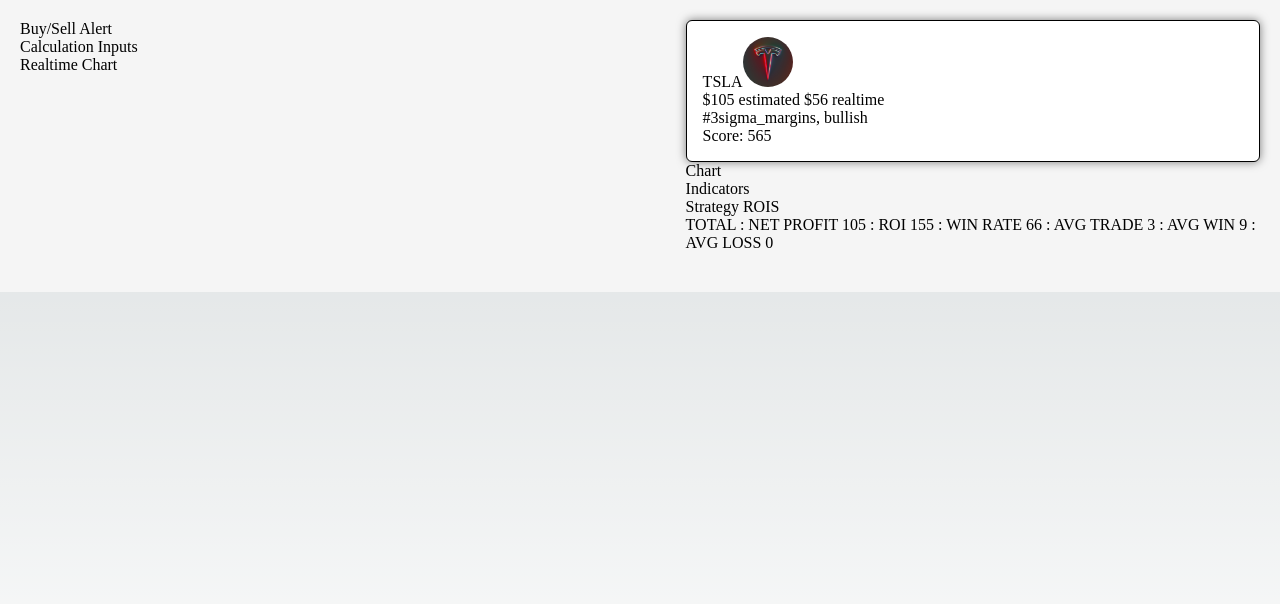
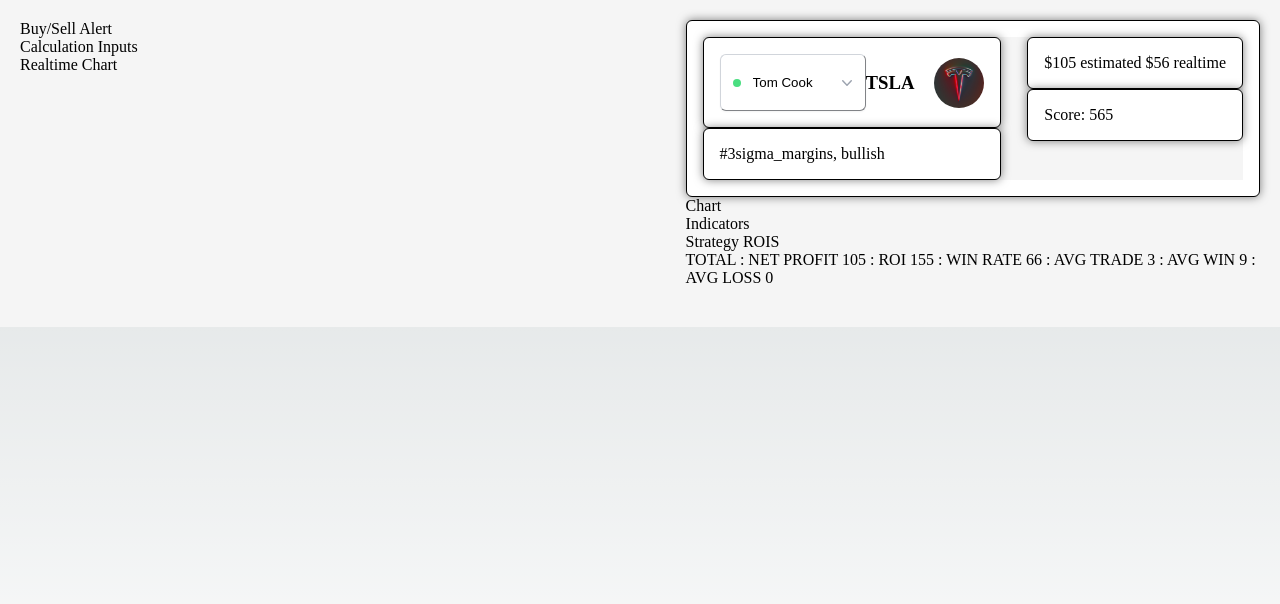
Before and after one commit to jatkz/trade-interface, a Next.js app: page /trade in a window 1280 px wide. Shown: the top 604 px of the page. Built offline with nearby package versions, Linux system fonts and the light colour scheme.

Commit message:
started drop down

```diff
--- a/components/container.module.css
+++ b/components/container.module.css
@@ -1,10 +1,11 @@
 .border {
-    border: 1px solid black;
-    border-radius: 0.375rem;
-    background-color: white;
-    box-shadow: 0 0 10px rgba(0, 0, 0, 0.5);
+  border: 1px solid black;
+  border-radius: 0.375rem;
+  background-color: white;
+  box-shadow: 0 0 10px rgba(0, 0, 0, 0.5);
 }
 
 .padding {
-    padding: 1rem;
+  padding: 1rem;
+  text-align: left;
 }
--- /dev/null
+++ b/components/trade/symboldropdown.module.css
@@ -0,0 +1,179 @@
+.dropdown {
+  position: relative;
+}
+
+.button {
+  position: relative;
+  width: 100%;
+  cursor: default;
+  border-radius: 0.375rem;
+  border-width: 1px;
+  border-color: rgb(209 213 219);
+  background-color: rgb(255 255 255);
+  padding: 0.5rem 2.5rem 0.5rem 0.75rem;
+  text-align: left;
+  box-shadow: 0 1px 2px 0 rgb(0 0 0 / 0.05);
+}
+
+.button:focus {
+  border-color: rgb(99 102 241);
+  outline: 2px solid transparent;
+  outline-offset: 2px;
+  box-shadow: var(--tw-ring-inset) 0 0 0 calc(1px + var(--tw-ring-offset-width))
+    var(--tw-ring-color);
+  --tw-ring-color: rgb(99 102 241);
+}
+
+.flexcenter {
+  display: flex;
+  align-items: center;
+}
+
+.selectedOnline {
+  background-color: rgb(74 222 128);
+}
+
+.selectedOffline {
+  background-color: rgb(229 231 235);
+}
+
+.selectedStatus {
+  display: inline-block;
+  height: 0.5rem;
+  width: 0.5rem;
+  flex-shrink: 0;
+  border-radius: 9999px;
+}
+
+.selectedLabel {
+  color: black;
+  margin: 0.75rem;
+  display: block;
+  overflow: hidden;
+  text-overflow: ellipsis;
+  white-space: nowrap;
+}
+
+.buttoniconwrapper {
+  pointer-events: none;
+  position: absolute;
+  top: 0px;
+  bottom: 0px;
+  right: 0px;
+  display: flex;
+  align-items: center;
+  padding-right: 0.5rem;
+}
+
+.buttonicon,
+.buttoniconGray {
+  height: 1.25rem;
+  width: 1.25rem;
+}
+
+.buttoniconGray {
+  color: rgb(156 163 175);
+}
+
+.transition {
+  transition-property: color, background-color, border-color, outline-color,
+    text-decoration-color, fill, stroke, opacity, box-shadow, transform, filter,
+    backdrop-filter;
+  transition-timing-function: cubic-bezier(0.4, 0, 0.2, 1);
+  transition-duration: 150ms;
+  transition-timing-function: cubic-bezier(0.4, 0, 1, 1);
+  transition-duration: 100ms;
+}
+
+.transitionFrom {
+  opacity: 1;
+}
+
+.transitionTo {
+  opacity: 0;
+}
+
+.dropdownContainer {
+  position: absolute;
+  z-index: 10;
+  margin-top: 0.25rem;
+  max-height: 15rem;
+  width: 100%;
+  overflow: auto;
+  border-radius: 0.375rem;
+  background-color: rgb(255 255 255);
+  padding: 0.25rem 0rem 0.25rem 0rem;
+  font-size: 1rem; /* 16px */
+  line-height: 1.5rem; /* 24px */
+  box-shadow: 0 10px 15px -3px rgb(0 0 0 / 0.1), 0 4px 6px -4px rgb(0 0 0 / 0.1);
+  box-shadow: var(--tw-ring-inset) 0 0 0 calc(1px + var(--tw-ring-offset-width))
+    var(--tw-ring-color);
+  --tw-ring-color: rgb(0 0 0);
+  --tw-ring-opacity: 0.05;
+}
+
+.dropdownContainer:focus {
+  outline: 2px solid transparent;
+  outline-offset: 2px;
+}
+
+.dropdownOption {
+  position: relative;
+  cursor: default;
+  user-select: none;
+  padding: 0.5rem 2.25rem 0.5rem 0.75rem;
+}
+
+.bgindigo {
+  background-color: rgb(79 70 229);
+}
+
+.dropdownInactive {
+  color: rgb(17 24 39);
+}
+
+.textwhite {
+  color: rgb(255 255 255);
+}
+
+.textindigo {
+  color: rgb(79 70 229);
+}
+
+.dropdownActiveIconWrapper {
+  position: absolute;
+  top: 0px;
+  bottom: 0px;
+  right: 0px;
+  display: flex;
+  align-items: center;
+  padding-right: 1rem;
+}
+
+.dropdownOnlineIcon {
+  display: inline-block;
+  flex-shrink: 0;
+  border-radius: 9999px;
+  height: 0.5rem;
+  width: 0.5rem;
+}
+
+.normal {
+  font-weight: 400;
+}
+
+.semibold {
+  font-weight: 600;
+}
+
+.sr_only {
+  position: absolute;
+  width: 1px;
+  height: 1px;
+  padding: 0;
+  margin: -1px;
+  overflow: hidden;
+  clip: rect(0, 0, 0, 0);
+  white-space: nowrap;
+  border-width: 0;
+}
--- /dev/null
+++ b/components/trade/symboldropdown.tsx
@@ -0,0 +1,125 @@
+import { Fragment, useState } from "react";
+import { Listbox, Transition } from "@headlessui/react";
+import {
+  CheckIcon,
+  ChevronUpDownIcon,
+  ChevronDownIcon,
+} from "@heroicons/react/20/solid";
+import styles from "./symboldropdown.module.css";
+import { clsx } from "clsx";
+
+const people = [
+  { id: 1, name: "Wade Cooper", online: true },
+  { id: 2, name: "Arlene Mccoy", online: false },
+  { id: 3, name: "TSLA", online: true },
+  { id: 4, name: "Tom Cook", online: true },
+  { id: 5, name: "Tanya Fox", online: false },
+  { id: 6, name: "Hellen Schmidt", online: true },
+  { id: 7, name: "Caroline Schultz", online: true },
+  { id: 8, name: "Mason Heaney", online: false },
+  { id: 9, name: "Claudie Smitham", online: true },
+  { id: 10, name: "Emil Schaefer", online: false },
+];
+
+export default function TickerSymbolDropdown() {
+  const [selected, setSelected] = useState(people[3]);
+
+  return (
+    <Listbox value={selected} onChange={setSelected}>
+      {({ open }) => (
+        <>
+          <div className={styles.dropdown}>
+            <Listbox.Button className={styles.button}>
+              <span className={styles.flexcenter}>
+                <span
+                  aria-label={selected.online ? "Online" : "Offline"}
+                  className={clsx(
+                    {
+                      [styles.selectedOnline]: selected.online === true,
+                      [styles.selectedOffline]: selected.online === false,
+                    },
+                    styles.selectedStatus
+                  )}
+                />
+                <span className={styles.selectedLabel}>{selected.name}</span>
+              </span>
+              <span className={styles.buttoniconwrapper}>
+                <ChevronDownIcon
+                  className={styles.buttoniconGray}
+                  aria-hidden="true"
+                />
+              </span>
+            </Listbox.Button>
+
+            <Transition
+              show={open}
+              as={Fragment}
+              leave={styles.transition}
+              leaveFrom={styles.transitionFrom}
+              leaveTo={styles.transitionTo}
+            >
+              <Listbox.Options className={styles.dropdownContainer}>
+                {people.map((person) => (
+                  <Listbox.Option
+                    key={person.id}
+                    className={({ active }) =>
+                      clsx(
+                        active
+                          ? [styles.textwhite, styles.bgindigo]
+                          : styles.dropdownInactive,
+                        styles.dropdownOption
+                      )
+                    }
+                    value={person}
+                  >
+                    {({ selected, active }) => (
+                      <>
+                        <div className={styles.flexcenter}>
+                          <span
+                            className={clsx(
+                              person.online
+                                ? styles.selectedOnline
+                                : styles.selectedOffline,
+                              styles.dropdownOnlineIcon
+                            )}
+                            aria-hidden="true"
+                          />
+                          <span
+                            className={clsx(
+                              selected ? styles.semibold : styles.normal,
+                              styles.selectedLabel
+                            )}
+                          >
+                            {person.name}
+                            <span className={styles.sr_only}>
+                              {" "}
+                              is {person.online ? "online" : "offline"}
+                            </span>
+                          </span>
+                        </div>
+
+                        {selected ? (
+                          <span
+                            className={clsx(
+                              active ? styles.textwhite : styles.textindigo,
+                              styles.dropdownActiveIconWrapper
+                            )}
+                          >
+                            <CheckIcon
+                              className={styles.buttonicon}
+                              aria-hidden="true"
+                            />
+                          </span>
+                        ) : null}
+                      </>
+                    )}
+                  </Listbox.Option>
+                ))}
+              </Listbox.Options>
+            </Transition>
+          </div>
+        </>
+      )}
+    </Listbox>
+  );
+}
--- a/package.json
+++ b/package.json
@@ -9,10 +9,13 @@
     "lint": "next lint"
   },
   "dependencies": {
+    "@headlessui/react": "^1.7.11",
+    "@heroicons/react": "^2.0.15",
     "@next/font": "13.1.6",
     "@types/node": "18.13.0",
     "@types/react": "18.0.28",
     "@types/react-dom": "18.0.11",
+    "clsx": "^1.2.1",
     "eslint": "8.34.0",
     "eslint-config-next": "13.1.6",
     "next": "13.1.6",
--- a/pages/trade.tsx
+++ b/pages/trade.tsx
@@ -1,7 +1,8 @@
 import Head from "next/head";
 import Image from "next/image";
-import styles from '@/styles/Trade.module.css'
-import Container from '@/components/container'
+import styles from "@/styles/Trade.module.css";
+import Container from "@/components/container";
+import TickerSymbolDropdown from "@/components/trade/symboldropdown";
 
 const totals = {
   netProfit: 105,
@@ -13,7 +14,6 @@
 };
 
 export default function Home() {
-
   const { netProfit, roi, winrate, avgTrade, avgWin, avgLoss } = totals;
   return (
     <>
@@ -36,11 +36,12 @@
           </div>
           <div className={styles.column}>
             <Container>
-              <div>
-                <div >
-                  <span>
-                  TSLA
-                    </span>
+              <div className={styles.container}>
+                <div className={styles.tightcolumn}>
+                  <Container>
+                    <div className={styles.miniContainer}>
+                      <TickerSymbolDropdown></TickerSymbolDropdown>
+                      <h3 className={styles.title}>TSLA</h3>
                       <Image
                         priority
                         src="/images/tsla.png"
@@ -50,9 +51,19 @@
                         alt="Tesla"
                       />
                     </div>
+                  </Container>
+                  <Container>
+                    <div>#3sigma_margins, bullish</div>
+                  </Container>
+                </div>
+                <div className={styles.tightcolumn}>
+                  <Container>
                     <div>$105 estimated $56 realtime</div>
-                <div>#3sigma_margins, bullish</div>
+                  </Container>
+                  <Container>
                     <div>Score: 565</div>
+                  </Container>
+                </div>
               </div>
             </Container>
             <div>Chart</div>
@@ -60,7 +71,8 @@
             <div>Strategy ROIS</div>
             <div>
               <p>
-          TOTAL : NET PROFIT {netProfit} : ROI {roi} : WIN RATE {winrate} : AVG TRADE {avgTrade} : AVG WIN {avgWin} : AVG LOSS {avgLoss}
+                TOTAL : NET PROFIT {netProfit} : ROI {roi} : WIN RATE {winrate}{" "}
+                : AVG TRADE {avgTrade} : AVG WIN {avgWin} : AVG LOSS {avgLoss}
               </p>
             </div>
           </div>
--- a/styles/Trade.module.css
+++ b/styles/Trade.module.css
@@ -1,8 +1,4 @@
 /* Set up basic styles for columns and container */
- .container {
-    height: 100%;
-  }
-
 .container {
   display: flex;
   flex-wrap: wrap;
@@ -14,6 +10,20 @@
   flex-basis: 48%;
   margin-bottom: 20px;
   padding: 20px;
+}
+
+.tightcolumn {
+  /* flex-basis: 48%; */
+}
+
+.miniContainer {
+  display: flex;
+  justify-content: space-between;
+  align-items: center;
+}
+
+.title {
+  margin-right: 20px;
 }
 
 /* Set up media query for mobile devices */
--- a/styles/globals.css
+++ b/styles/globals.css
@@ -1,9 +1,9 @@
 :root {
   --max-width: 1100px;
   --border-radius: 12px;
-  --font-mono: ui-monospace, Menlo, Monaco, 'Cascadia Mono', 'Segoe UI Mono',
-    'Roboto Mono', 'Oxygen Mono', 'Ubuntu Monospace', 'Source Code Pro',
-    'Fira Mono', 'Droid Sans Mono', 'Courier New', monospace;
+  --font-mono: ui-monospace, Menlo, Monaco, "Cascadia Mono", "Segoe UI Mono",
+    "Roboto Mono", "Oxygen Mono", "Ubuntu Monospace", "Source Code Pro",
+    "Fira Mono", "Droid Sans Mono", "Courier New", monospace;
 
   --foreground-rgb: 0, 0, 0;
   --background-start-rgb: 214, 219, 220;
@@ -42,7 +42,7 @@
 
 @media (prefers-color-scheme: dark) {
   :root {
-    --foreground-rgb: 255, 255, 255;
+    --foreground-rgb: 0, 0, 0;
     --background-start-rgb: 0, 0, 0;
     --background-end-rgb: 0, 0, 0;
 
```
Also changed, not shown: 1 other file (tests, documents, lock files or other folders). Lines whose indentation alone changed are shown as unchanged.
